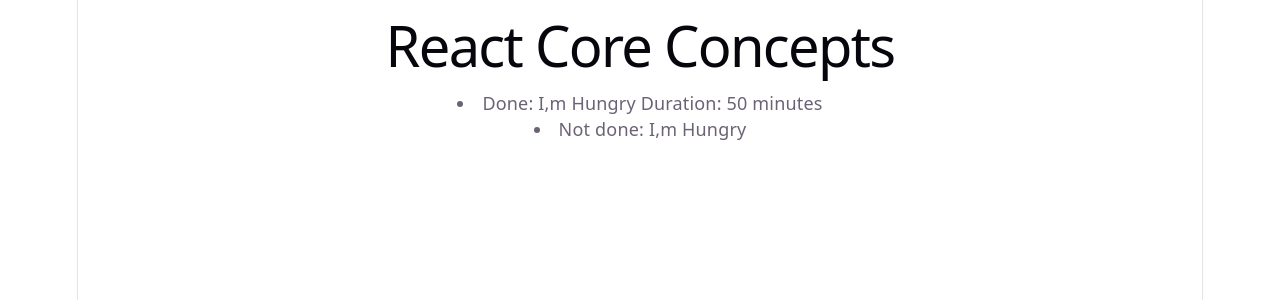
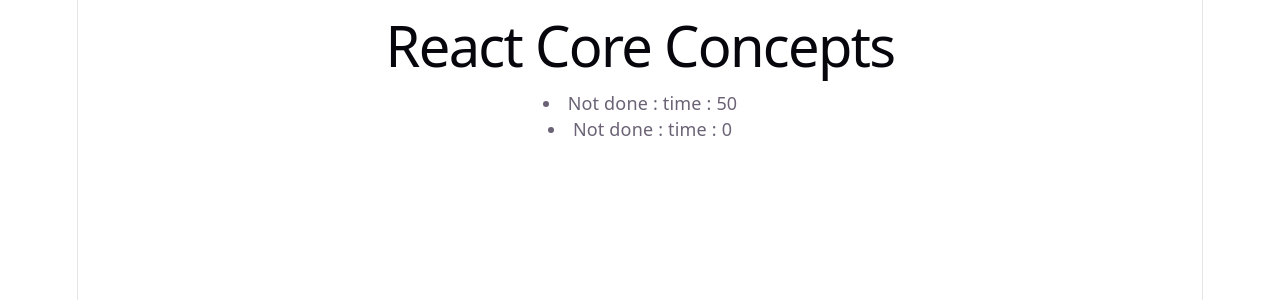
Before and after one commit to limon4reza000/explore-core-react, a React (Vite) app: page / in a window 1280 px wide. Shown: the top 300 px of the page. Built offline with nearby package versions, Linux system fonts and the light colour scheme.

Commit message:
conditional rendering with ternary operator

```diff
--- a/src/Todo.jsx
+++ b/src/Todo.jsx
@@ -4,9 +4,16 @@
 //     )
 // }
 
-export default function Foods ({food, isHungry, time=0}){
-    if(isHungry==true){
-        return<li>Done: {food} Duration: {time} minutes</li>
-    }
-    return <li>Not done: {food}</li>
+// export default function Foods ({food, isHungry, time=0}){
+//     if(isHungry==true){
+//         return<li>Done: {food} Duration: {time} minutes</li>
+//     }
+//     return <li>Not done: {food}</li>
+// }
+
+
+export default function ToDo({ task, isDone, time = 0}) {
+    return isDone ?
+        <li>Done : {task} time : {time} </li>
+        : <li>Not done : {task} time : {time} </li>
 }
```
